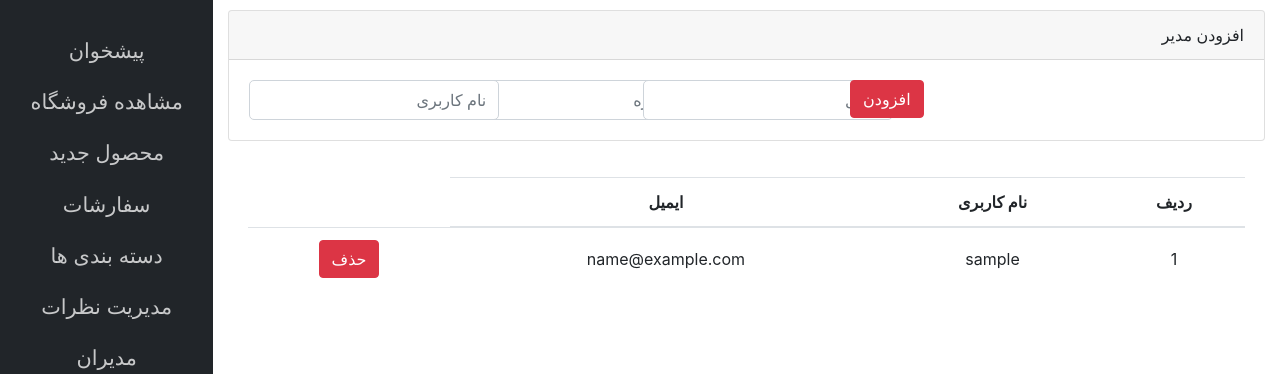
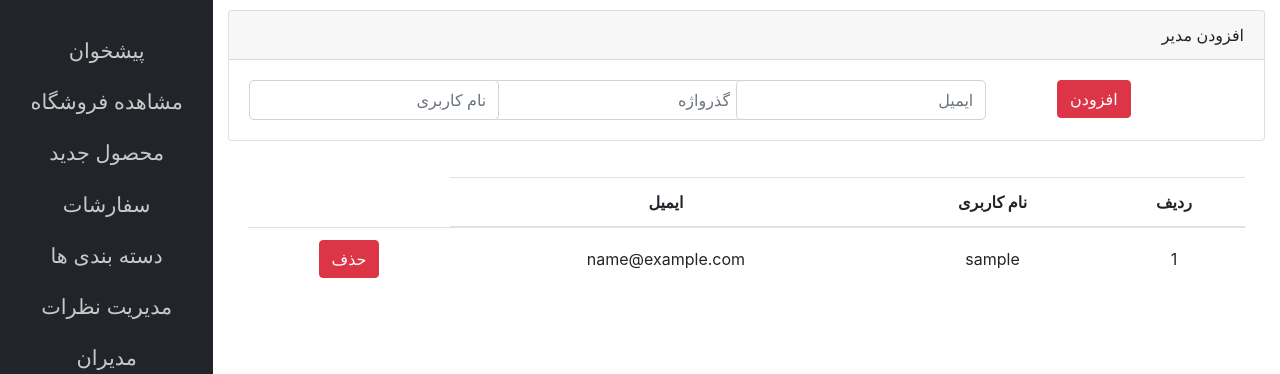
Before and after one commit to zahra-hsb/car_shop, a PHP site: page /car/admin/index.php?admins in a window 1280 px wide. Shown: the part 50-424 px from the top of the page. Run offline with PHP 8.4, Linux system fonts and the light colour scheme; tables that the repository leaves empty or names only in its code hold one stand-in row (values such as "Sample post"); a stand-in replaces the project's code that opens the database connection.

Commit message:
user/pass/email fields modified styles

```diff
--- a/admin/admins.php
+++ b/admin/admins.php
@@ -11,10 +11,10 @@
   </div>
   <div class="card-body">
     <form class="" action="actions.php?admins" method="post">
-      <input type="password" name="password" value="" placeholder="گذرواژه" class="form-control" style=" margin-left: 20%">
+      <input type="password" name="password" value="" placeholder="گذرواژه" class="form-control" style=" margin-left: 24.5%">
       <input type="text" name="username" value="" placeholder="نام کاربری" class="form-control" style=" position: absolute; top: 69px;">
-      <input type="email" name="email" value="" placeholder="ایمیل" class="form-control" style=" position: absolute; top: 69px; left: 40%">
-      <input type="submit" name="" class="btn btn-danger" value="افزودن" style="position: absolute; top: 69px; left: 60%">
+      <input type="email" name="email" value="" placeholder="ایمیل" class="form-control" style=" position: absolute; top: 69px; left: 49%">
+      <input type="submit" name="" class="btn btn-danger" value="افزودن" style="position: absolute; top: 69px; left: 80%">
     </form>
   </div>
 </div>
```
